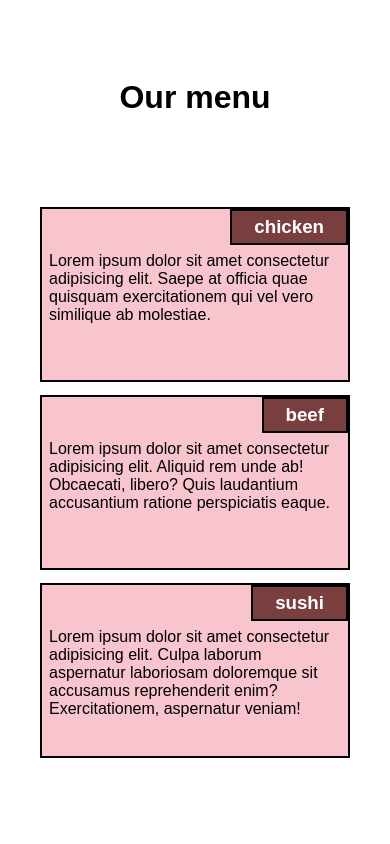
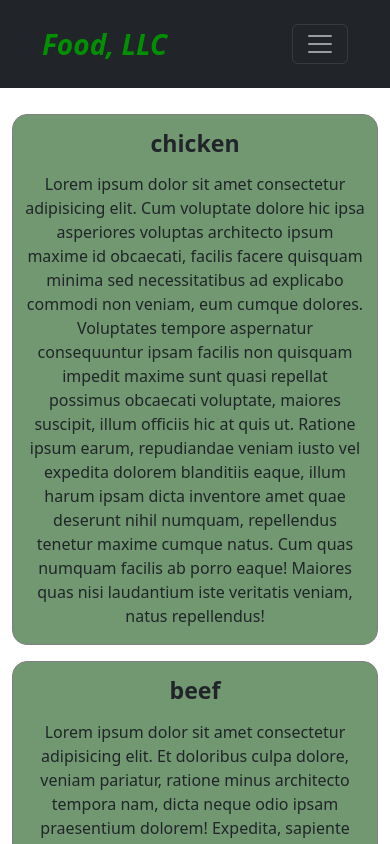
Before and after one commit to HoudaSd/MyFiles, a plain HTML site: page index.html in a window 390 px wide. Shown: the top 844 px of the page. Drawn offline with nearby package versions, Linux system fonts and the light colour scheme.

Commit message:
Add files via upload

```diff
--- a/index.html
+++ b/index.html
@@ -3,116 +3,69 @@
 <head>
     <meta charset="UTF-8">
     <meta http-equiv="X-UA-Compatible" content="IE=edge">
+    <link href="https://cdn.jsdelivr.net/npm/bootstrap@5.3.0/dist/css/bootstrap.min.css" rel="stylesheet" integrity="sha384-9ndCyUaIbzAi2FUVXJi0CjmCapSmO7SnpJef0486qhLnuZ2cdeRhO02iuK6FUUVM" crossorigin="anonymous">    <link href="style.css" rel="stylesheet">
     <meta name="viewport" content="width=device-width, initial-scale=1.0">
-    <title>Module-2-Solution</title>
+    <title>Module3-Solution</title>
+
 </head>
-<style>
-    *{
-        font-family: Arial, Helvetica, sans-serif;
-        margin: 0;
-        padding: 0;
-        box-sizing: border-box;
-    }
+<body>
+    <header>
+          <nav class="navbar navbar-dark bg-dark fixed-top">
+            <div class="container-fluid">
+              <a class="navbar-brand" href="#">Food, LLC</a>
+              <div class="d-md-none">
+                <button class="navbar-toggler" type="button" data-bs-toggle="offcanvas" data-bs-target="#offcanvasDarkNavbar" aria-controls="offcanvasDarkNavbar" aria-label="Toggle navigation">
+                  <span class="navbar-toggler-icon"></span>
+                </button>
+              </div>
+              <div class="offcanvas offcanvas-end text-bg-dark" tabindex="-1" id="offcanvasDarkNavbar" aria-labelledby="offcanvasDarkNavbarLabel">
 
-    body{
-        width: 100%;
-        height: 100vh;
-    }
+                <div class="offcanvas-body">
+                  <ul class="navbar-nav justify-content-center flex-grow-1 pe-3">
+                    <li class="nav-item">
+                      <a class="nav-link active" aria-current="page" href="#">Chicken</a>
+                    </li>
+                    <li class="nav-item">
+                      <a class="nav-link" href="#">Beef</a>
+                    </li>
+                    <li class="nav-item">
+                      <a class="nav-link" href="#">Sushi</a>
+                    </li>
+                  </ul>
+                </div>
+              </div>
+            </div>
+          </nav>
+    </header>
 
-    .title{
-        display: flex;
-        justify-content: center;
-        align-items: center;
-        height: 23%;
-    }
-
-    .container{
-        display: flex;
-        float: left;
-        flex-wrap: wrap;
-
-    }
-
-    p{
-        padding: 7px;
-        display: inline-block;
-    }
-
-    .container section{
-        width: 31%;
-        margin: 0 1%;
-        background: rgb(248, 196, 205);
-        height: 175px;
-        border: 2px solid black;
-    }
-
-    .container h3{
-        padding: 5px 22px;
-        background: rgb(121, 63, 63);
-        float: right;
-        border: 2px solid black;
-        color: white;
-
-    }
-
-    @media (min-width: 768px) and (max-width: 991px){
-        .container{
-        float: left;
-        }
-        .container .chicken{
-            width: 48%;
-        }
-        .container .beef{
-            width: 48%;
-        }
-        .container .sushi{
-        width: 100%;
-        margin-top: 13px;
-    }
-    }
-
-    @media (max-width: 767px){
-        .container section{
-        width: 80%;
-        margin: 13px 40px 0 40px;
-        }
-
-    }
-</style>
-<body>
+    <div class="container text-center">
         <div class="title">
-        <h1>
+            <h2>
                 Our menu
-        </h1>
+            </h2>
         </div>
-    <div class="container">
-        <section class="chicken">
-            <h3>
-                chicken
-            </h3>
-            <p>
-                Lorem ipsum dolor sit amet consectetur adipisicing elit. Saepe at officia quae quisquam exercitationem qui vel vero similique ab molestiae.
-            </p>
-        </section>
-
-        <section class="beef">
+        <div class="container text-center">
+            <div class="row row-cols-3">
+                <div class="col">
+                  <h3>chicken</h3>
+                  <p>Lorem ipsum dolor sit amet consectetur adipisicing elit. Cum voluptate dolore hic ipsa asperiores voluptas architecto ipsum maxime id obcaecati, facilis facere quisquam minima sed necessitatibus ad explicabo commodi non veniam, eum cumque dolores. Voluptates tempore aspernatur consequuntur ipsam facilis non quisquam impedit maxime sunt quasi repellat possimus obcaecati voluptate, maiores suscipit, illum officiis hic at quis ut. Ratione ipsum earum, repudiandae veniam iusto vel expedita dolorem blanditiis eaque, illum harum ipsam dicta inventore amet quae deserunt nihil numquam, repellendus tenetur maxime cumque natus. Cum quas numquam facilis ab porro eaque! Maiores quas nisi laudantium iste veritatis veniam, natus repellendus!</p>
+                </div>
+              <div class="col">
                   <h3>
                       beef
                   </h3>
-            <p>
-                Lorem ipsum dolor sit amet consectetur adipisicing elit. Aliquid rem unde ab! Obcaecati, libero? Quis laudantium accusantium ratione perspiciatis eaque.
-            </p>
-        </section>
-
-        <section class="sushi">
+                  <p>Lorem ipsum dolor sit amet consectetur adipisicing elit. Et doloribus culpa dolore, veniam pariatur, ratione minus architecto tempora nam, dicta neque odio ipsam praesentium dolorem! Expedita, sapiente sint laboriosam sequi sit fugit atque inventore similique magni? Libero, unde illo. Consectetur consequatur ut quod animi. Necessitatibus, unde est optio expedita officia quo. Impedit exercitationem sint voluptatum in ea expedita inventore tempore repellendus placeat, corporis repudiandae eligendi. Eveniet a illo nesciunt laboriosam est! Tempore doloribus numquam fuga culpa recusandae ullam sit, maiores ad consectetur, mollitia libero ab laborum obcaecati magni non, eos nemo iure. Consequuntur optio dolores veniam sequi fugiat exercitationem eum?</p>
+              </div>
+              <div class="col">
                   <h3>
                       sushi
                   </h3>
                   <p>
-                Lorem ipsum dolor sit amet consectetur adipisicing elit. Culpa laborum aspernatur laboriosam doloremque sit accusamus reprehenderit enim? Exercitationem, aspernatur veniam!
+                      Lorem ipsum dolor sit amet consectetur adipisicing elit. Suscipit saepe dignissimos deserunt inventore aspernatur veritatis quo in sunt tenetur, corrupti a nisi dolores, perspiciatis, ad alias id veniam. Culpa quisquam sapiente repudiandae quidem! Fugiat eos quos voluptatem obcaecati accusantium distinctio deleniti suscipit explicabo optio necessitatibus odit nemo at earum provident impedit velit assumenda, perferendis debitis enim sint quibusdam vero. Esse quidem incidunt nesciunt aut quos numquam labore consectetur quo illo eum! Ad illum ratione dicta quis quam id corrupti quas harum repellendus porro ullam adipisci, unde magnam quia ducimus illo, odio reiciendis. Quasi atque culpa id soluta esse ab neque!
                   </p>
-        </section>
-
               </div>
-</body>
+            </div>
+          </div>
+    </div>
+      <script src="https://cdn.jsdelivr.net/npm/bootstrap@5.3.0/dist/js/bootstrap.bundle.min.js" integrity="sha384-geWF76RCwLtnZ8qwWowPQNguL3RmwHVBC9FhGdlKrxdiJJigb/j/68SIy3Te4Bkz" crossorigin="anonymous"></script></body>
 </html>
--- /dev/null
+++ b/style.css
@@ -0,0 +1,72 @@
+
+
+.navbar-brand{
+    font-size: 28px;
+    font-weight: bold;
+    font-style: oblique;
+    color: rgb(2, 144, 2);
+
+}
+
+.container-fluid{
+    margin: 10px 30px;
+}
+
+.title{
+    padding: 30px;
+    font-style: oblique;
+}
+
+.container .row .col{
+    border: 1px solid gray;
+    border-radius: 15px;
+    margin-right: 16px;
+    width: 32%;
+    background: rgb(114, 152, 114);
+
+}
+.container .row .col:nth-child(3){
+    margin-right: 0px;
+}
+
+h3{
+    font-weight: bold;
+    margin: 15px 0px;
+}
+
+@media (max-width: 1200px){
+.container .row .col{
+    width: 48%
+}
+.container .row .col:nth-child(3){
+    width: 98%;
+    margin-top: 16px;
+}
+}
+
+@media (max-width: 1000px){
+    .container .row .col{
+        width: 47%
+    }
+}
+
+@media (max-width: 767px){
+    .container .row .col{
+        width: 100%;
+        margin-top: 16px;
+    }
+}
+
+@media(max-width: 360px){
+    .container-fluid{
+        display: flex;
+        align-items: center;
+        justify-content: center;
+        margin: 0% 30%;
+    }
+    .container .row .col{
+        width: 90%;
+        margin: 0% 6%;
+
+    }
+}
```
Lines whose indentation alone changed are shown as unchanged.
